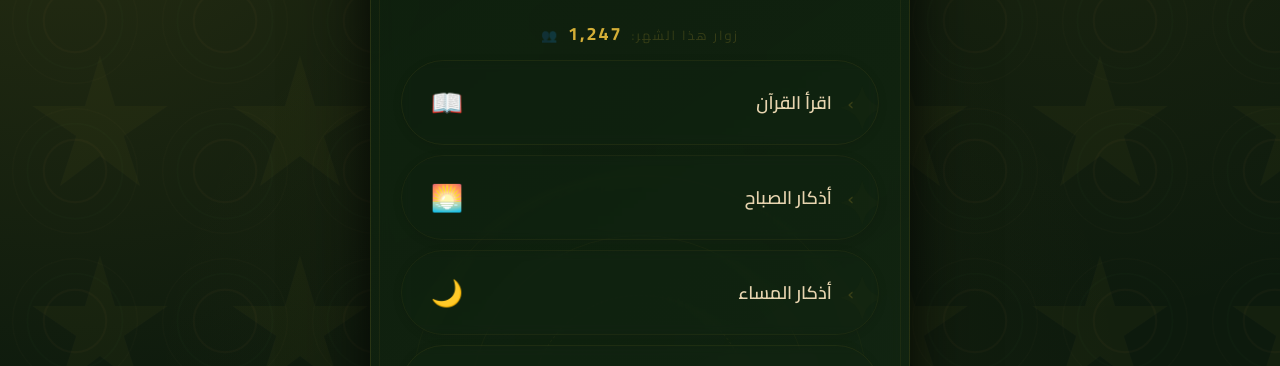
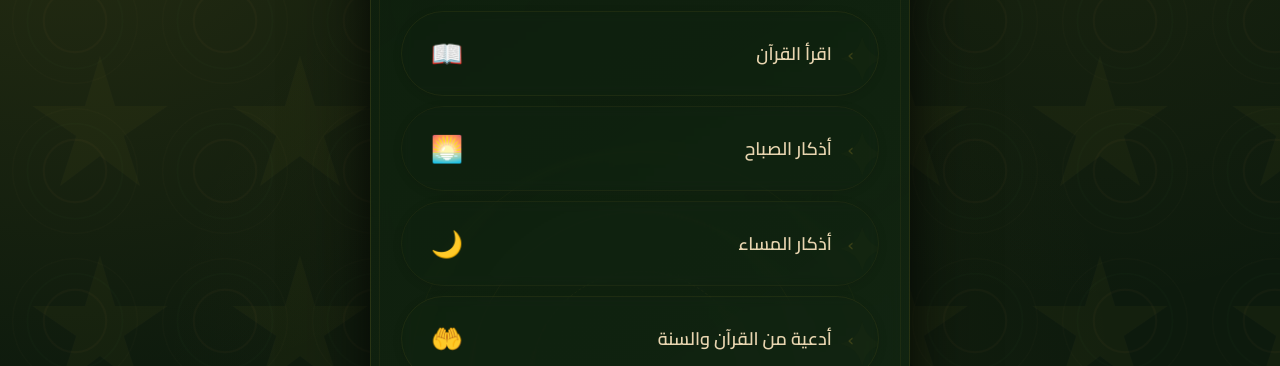
Before and after one commit to pes200o077-droid/Azkar1, a plain HTML site: page index.html in a window 1280 px wide. Shown: the part 354-720 px from the top of the page. Drawn offline with Linux system fonts and the light colour scheme.

Commit message:
Update index.html

```diff
--- a/index.html
+++ b/index.html
@@ -707,10 +707,7 @@
             <span class="line"></span>
         </div>
 
-        <!-- ===== عداد الزوار ===== -->
-        <div class="visitor-counter">
-            👥 زوار هذا الشهر: <span class="number" id="visitorCount">1,247</span>
-        </div>
+
 
         <div class="btn-list">
             <button class="btn-item gold-border" data-target="quran"><span class="icon">📖</span><span class="label">اقرأ القرآن</span><span class="arrow">‹</span></button>
```
